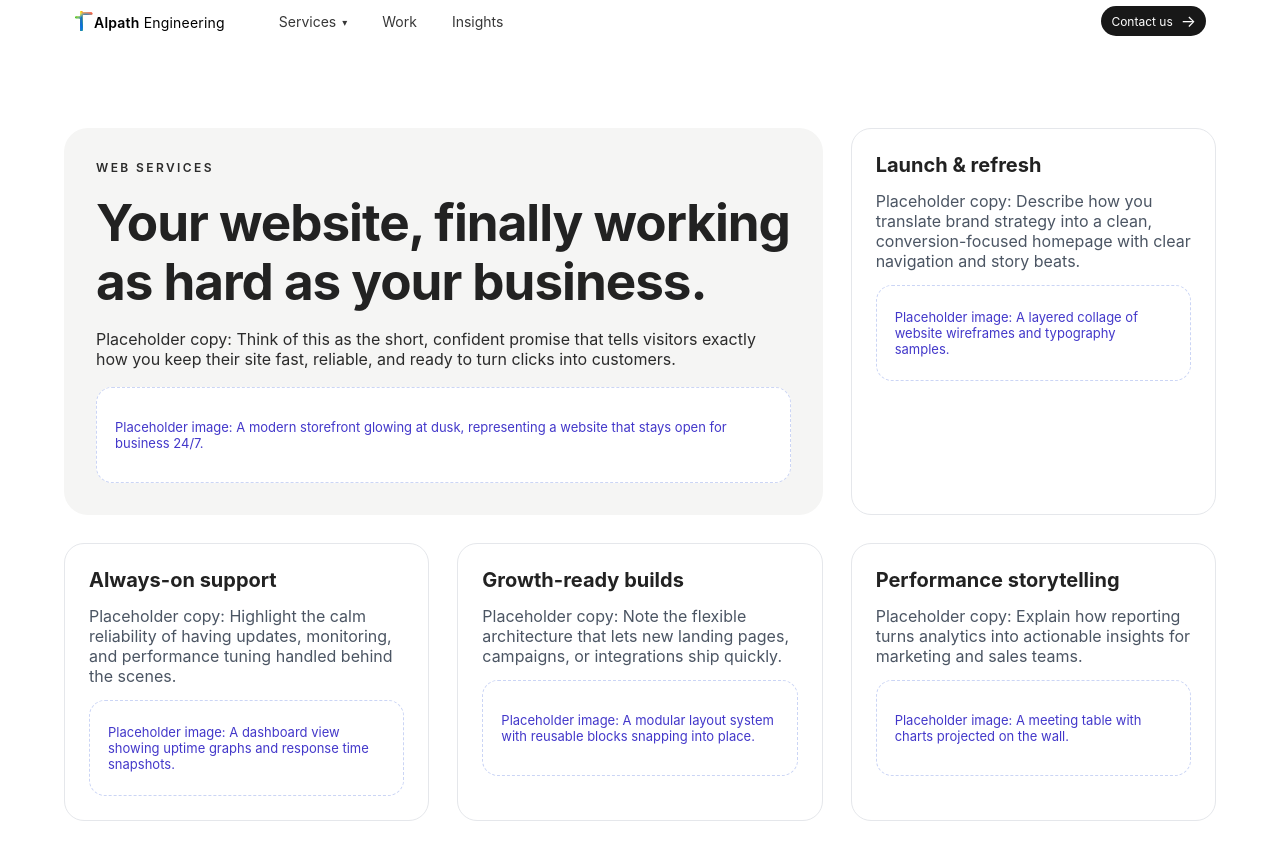
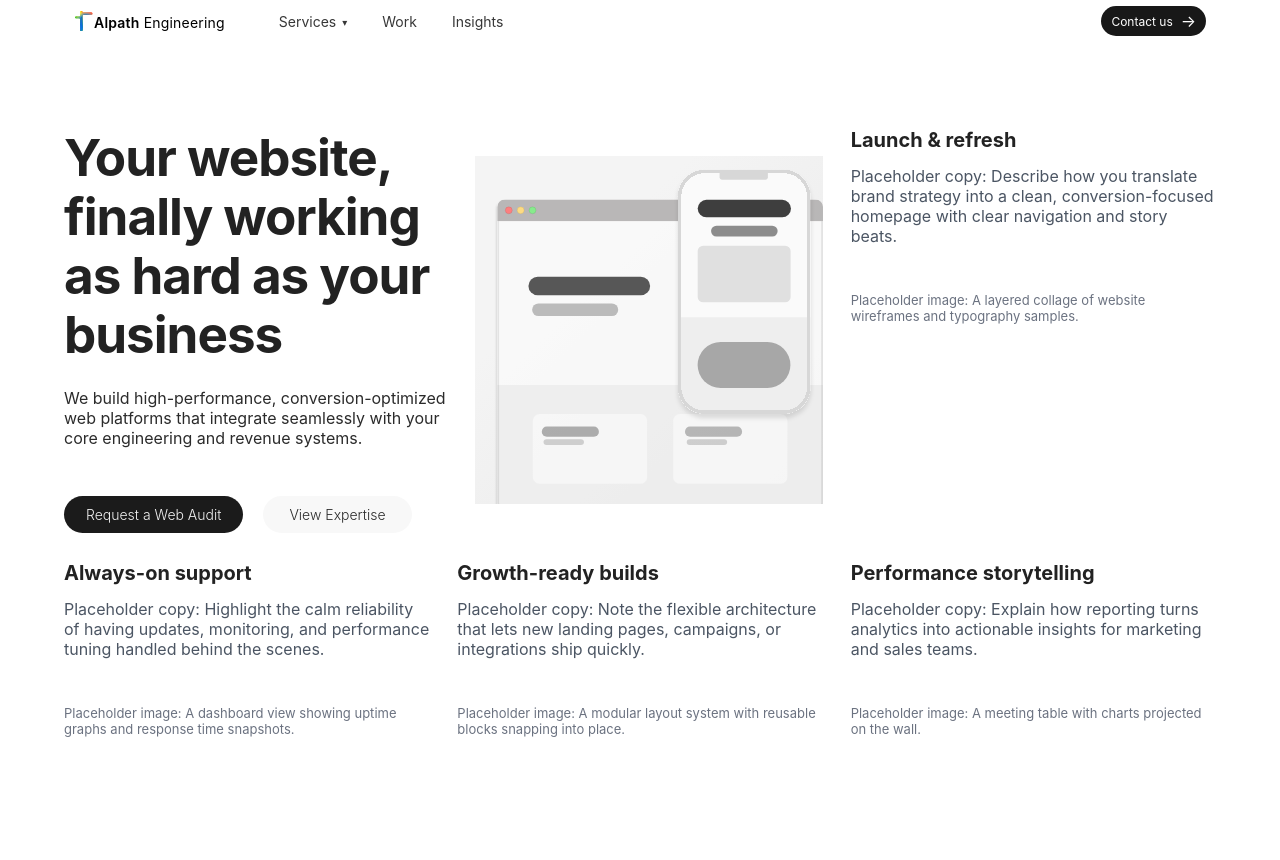
Before and after one commit to puleri/alpath, a Next.js app: page /web-services in a window 1280 px wide. Shown: the top 860 px of the page. Built offline with nearby package versions, Linux system fonts and the light colour scheme; a web font is replaced by a local one.

Commit message:
Update web services hero layout and styling

```diff
--- a/src/app/globals.css
+++ b/src/app/globals.css
@@ -583,12 +583,10 @@ body {
 
 .web-services-hero {
   grid-column: 1 / span 2;
-  display: flex;
-  flex-direction: column;
-  gap: 18px;
-  padding: 32px;
-  border-radius: 24px;
-  background: #f5f5f4;
+  display: grid;
+  grid-template-columns: 1.1fr 1fr;
+  gap: 28px;
+  align-items: center;
 }
 
 .web-services-hero h1 {
@@ -601,6 +599,18 @@ body {
 .web-services-hero p {
   margin: 0;
   color: #2b2b2b;
+}
+
+.web-services-hero-copy {
+  display: flex;
+  flex-direction: column;
+  gap: 24px;
+}
+
+.web-services-hero-visual img {
+  width: 100%;
+  height: auto;
+  display: block;
 }
 
 .section-kicker {
@@ -616,10 +626,6 @@ body {
   display: flex;
   flex-direction: column;
   gap: 14px;
-  padding: 24px;
-  border-radius: 20px;
-  border: 1px solid #e5e7eb;
-  background: #ffffff;
 }
 
 .web-services-card h2 {
@@ -633,12 +639,9 @@ body {
 }
 
 .placeholder-image {
-  border-radius: 16px;
-  border: 1px dashed #cbd5f5;
-  background: #ffffff;
-  padding: 18px;
+  padding: 0;
   font-size: 13px;
-  color: #4338ca;
+  color: #6b7280;
   min-height: 96px;
   display: flex;
   align-items: center;
@@ -1307,6 +1310,7 @@ tbody tr:hover td {
 
   .web-services-hero {
     grid-column: auto;
+    grid-template-columns: 1fr;
   }
 
   .home-service-row {
--- a/src/app/web-services/page.js
+++ b/src/app/web-services/page.js
@@ -7,18 +7,27 @@ export default function WebServicesPage() {
       <main className="web-services-page">
         <section className="web-services-grid">
           <div className="web-services-hero">
-            <p className="section-kicker">Web services</p>
-            <h1>
-              Your website, finally working as hard as your business.
-            </h1>
-            <p>
-              Placeholder copy: Think of this as the short, confident promise that
-              tells visitors exactly how you keep their site fast, reliable, and
-              ready to turn clicks into customers.
-            </p>
-            <div className="placeholder-image">
-              Placeholder image: A modern storefront glowing at dusk, representing
-              a website that stays open for business 24/7.
+            <div className="web-services-hero-copy">
+              <h1>Your website, finally working as hard as your business</h1>
+              <p>
+                We build high-performance, conversion-optimized web platforms
+                that integrate seamlessly with your core engineering and revenue
+                systems.
+              </p>
+              <div className="hero-actions">
+                <button className="primary-button" type="button">
+                  Request a Web Audit
+                </button>
+                <button className="secondary-button" type="button">
+                  View Expertise
+                </button>
+              </div>
+            </div>
+            <div className="web-services-hero-visual">
+              <img
+                src="/placeholders/small-projects.svg"
+                alt="Website and mobile UI mockups"
+              />
             </div>
           </div>
 
```
